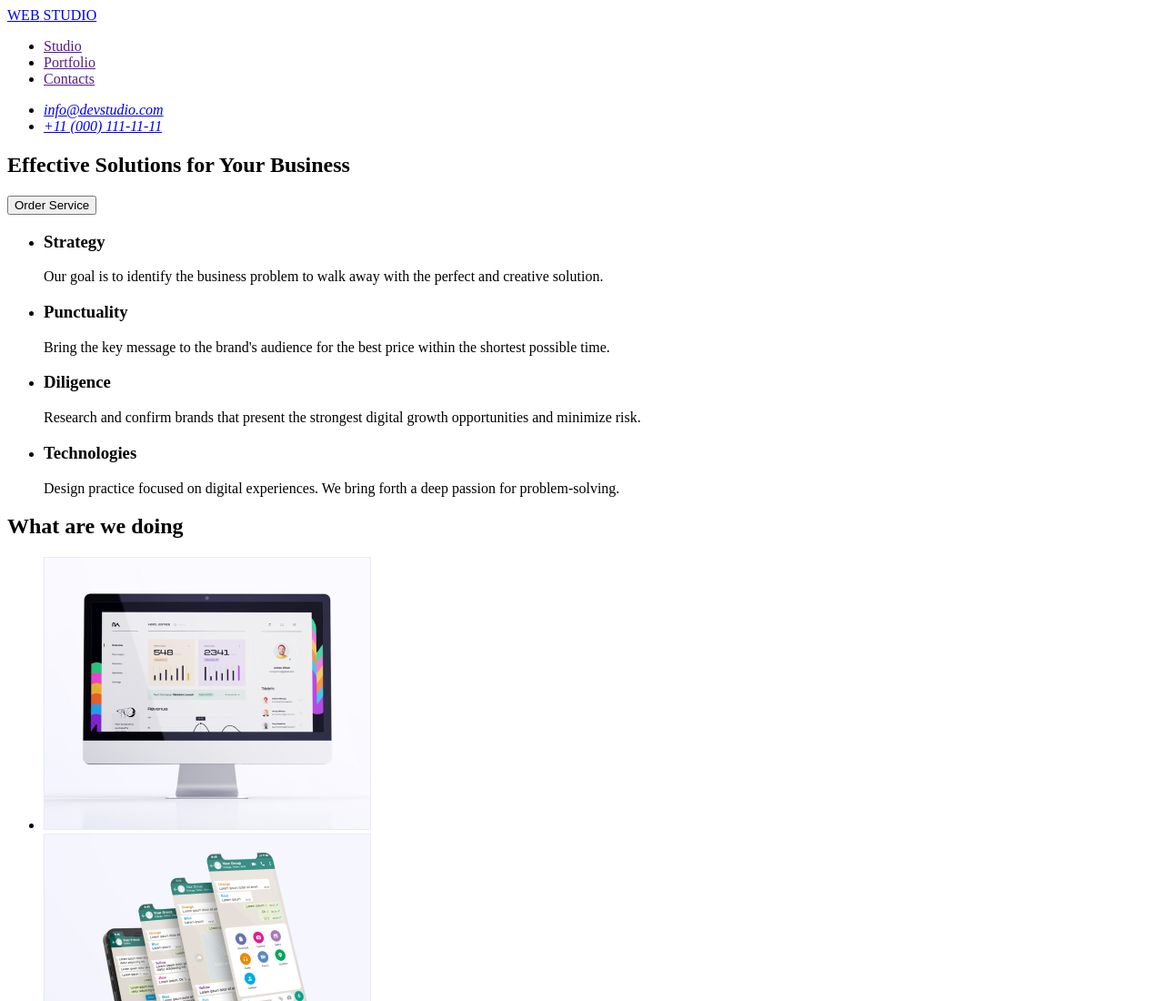
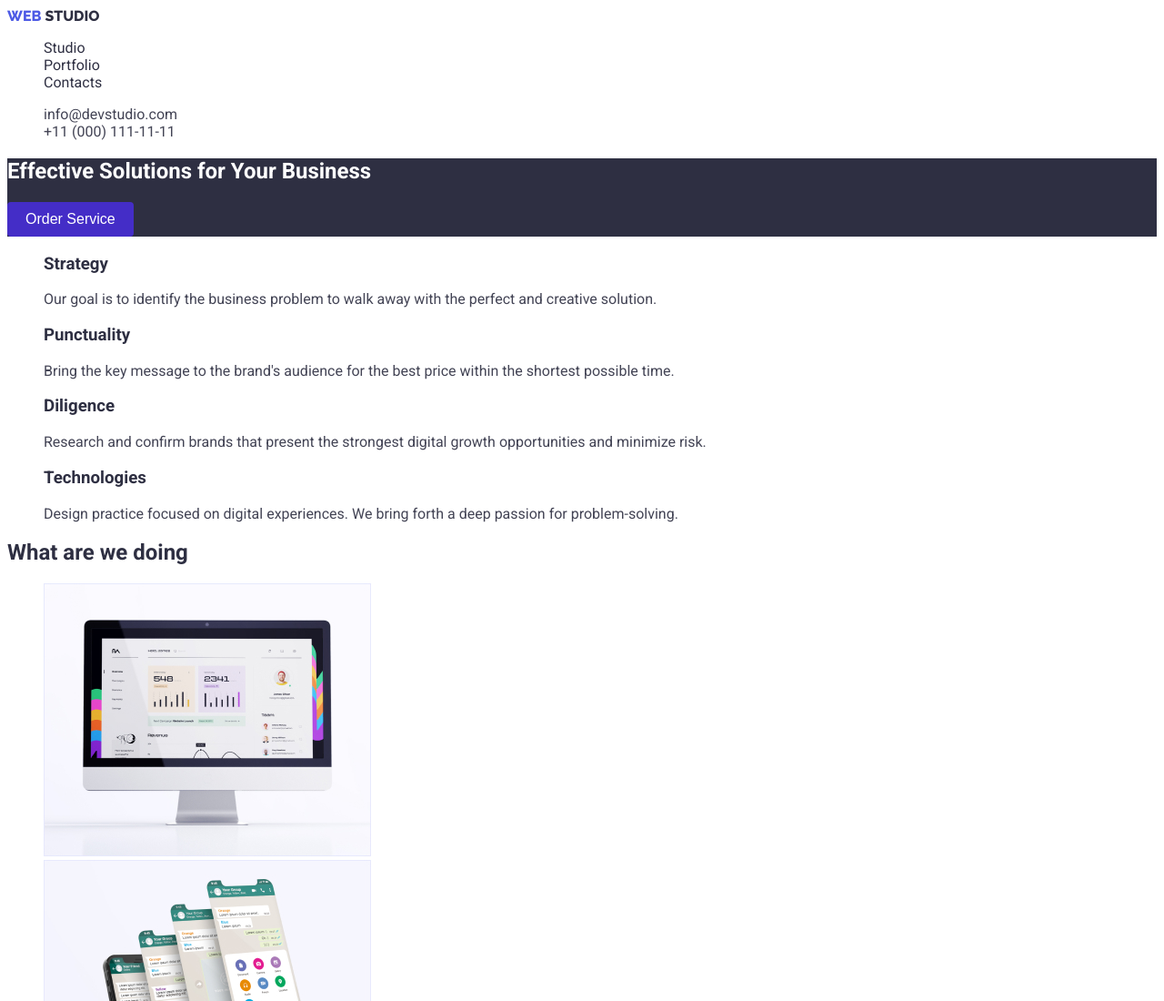
Before and after one commit to Eugen-Bilynets/goit-markup-hw-02, a plain HTML site: page index.html in a window 1280 px wide. Shown: the top 1100 px of the page at 91% size. Drawn offline with Linux system fonts and the light colour scheme.

Commit message:
Experiment_CSS_3

```diff
--- a/index.html
+++ b/index.html
@@ -8,7 +8,7 @@
     <link rel="preconnect" href="https://fonts.googleapis.com">
     <link rel="preconnect" href="https://fonts.gstatic.com" crossorigin>
     <link href="https://fonts.googleapis.com/css2?family=Raleway:wght@800&family=Roboto:wght@400;500;700&display=swap" rel="stylesheet">
-        <link rel="stylesheet" href="\CSS\styles.css">
+        <link rel="stylesheet" href="styles.css">
 </head>
 <body>
     <header>
```
